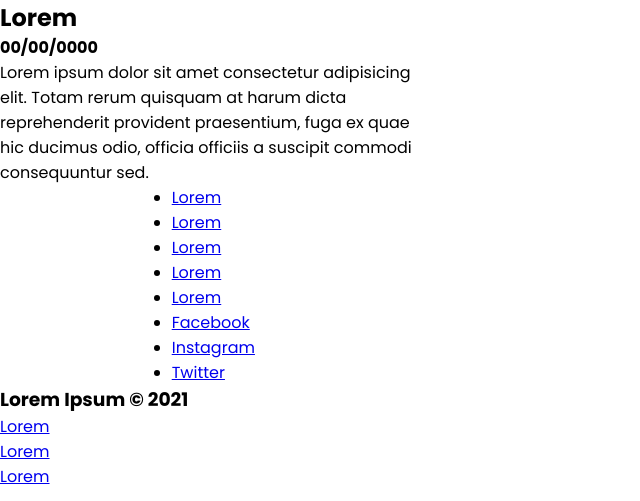
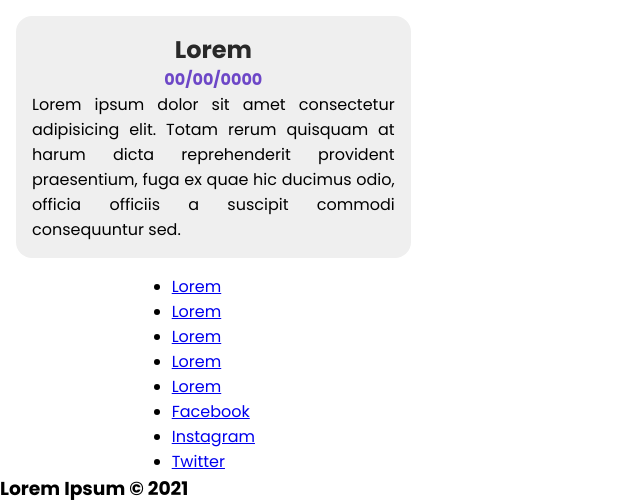
Before and after one commit to josee-fernandes/blog-ipsum, a PHP site: page / in a window 1280 px wide. Shown: the part 112-613 px from the top of the page, without its empty margins (0-640 px from the left). Run offline with PHP 8.4, Linux system fonts and the light colour scheme.

Commit message:
Styled article

```diff
--- a/css/style.min.css
+++ b/css/style.min.css
@@ -1,7 +1,7 @@
 @import url("https://fonts.googleapis.com/css2?family=Poppins:wght@200;400;600;700;900&display=swap");*{margin:0;padding:0;-webkit-box-sizing:border-box;box-sizing:border-box;font-family:'Poppins', 'Roboto', sans-serif}html,body{width:100vw;min-height:100vh}body{overflow-x:hidden}#root{width:100%;height:100%}:root{--clr-primary: #577be0;--clr-primary-tint: #6a8ae0;--clr-primary-shade: #3e63ca;--clr-secondary: #6d47c7;--clr-secondary-tint: #8367c4;--clr-secondary-shade: #6133cc;--clr-dark: #292929;--clr-dark-tint: #1b1b1b;--clr-dark-shade: #111111;--clr-light: #efefef;--clr-light-tint: #ffffff;--clr-light-shade: #dddddd;--grid-columns: 1}#root{display:-ms-grid;display:grid;-ms-grid-columns:(1fr)[var];grid-template-columns:repeat(var(--grid-columns), 1fr);grid-template-areas:'HR'
  'RC'
  'AD'
- 'FT'}.container{display:-webkit-box;display:-ms-flexbox;display:flex;-webkit-box-orient:vertical;-webkit-box-direction:normal;-ms-flex-direction:column;flex-direction:column;-webkit-box-align:center;-ms-flex-align:center;align-items:center;max-width:1100px;margin:0 auto}.hero{-ms-grid-row:1;-ms-grid-column:1;grid-area:HR;width:100vw;padding:2rem;background-color:var(--clr-primary)}.hero h1{color:var(--clr-light-tint)}.recent{-ms-grid-row:2;-ms-grid-column:1;grid-area:RC}.additional{-ms-grid-row:3;-ms-grid-column:1;grid-area:AD}.footer{-ms-grid-row:4;-ms-grid-column:1;grid-area:FT}@media screen and (min-width: 768px){:root{--grid-columns: 2}#root{grid-template-areas:'HR HR'
+ 'FT'}.container{display:-webkit-box;display:-ms-flexbox;display:flex;-webkit-box-orient:vertical;-webkit-box-direction:normal;-ms-flex-direction:column;flex-direction:column;-webkit-box-align:center;-ms-flex-align:center;align-items:center;max-width:1100px;margin:0 auto}.hero{-ms-grid-row:1;-ms-grid-column:1;grid-area:HR;width:100vw;padding:2rem;background-color:var(--clr-primary)}.hero h1{color:var(--clr-light-tint)}.recent{-ms-grid-row:2;-ms-grid-column:1;grid-area:RC}.recent .article{margin:1rem;padding:1rem;background-color:var(--clr-light);border-radius:1rem}.recent .article__title{color:var(--clr-dark);text-align:center}.recent .article__date{color:var(--clr-secondary);text-align:center}.recent .article__text{text-align:justify}.additional{-ms-grid-row:3;-ms-grid-column:1;grid-area:AD}.footer{-ms-grid-row:4;-ms-grid-column:1;grid-area:FT}@media screen and (min-width: 768px){:root{--grid-columns: 2}#root{grid-template-areas:'HR HR'
  'RC AD'
  'RC AD'
  'FT FT'}}@media screen and (min-width: 1024px){:root{--grid-columns: 3}#root{grid-template-areas:'HR HR HR'
--- a/css/style.scss
+++ b/css/style.scss
@@ -54,6 +54,27 @@
 
 .recent{
     grid-area: RC;
+
+    .article{
+        margin: 1rem;
+        padding: 1rem;
+        background-color: var(--clr-light);
+        border-radius: 1rem;
+
+        &__title{
+            color: var(--clr-dark);
+            text-align: center;
+        }
+
+        &__date{
+            color: var(--clr-secondary);
+            text-align: center;
+        }
+
+        &__text{
+            text-align: justify;
+        }
+    }
 }
 
 .additional{
```
Also changed, not shown: css/style.css (+21 -0 lines), 2 other files.
